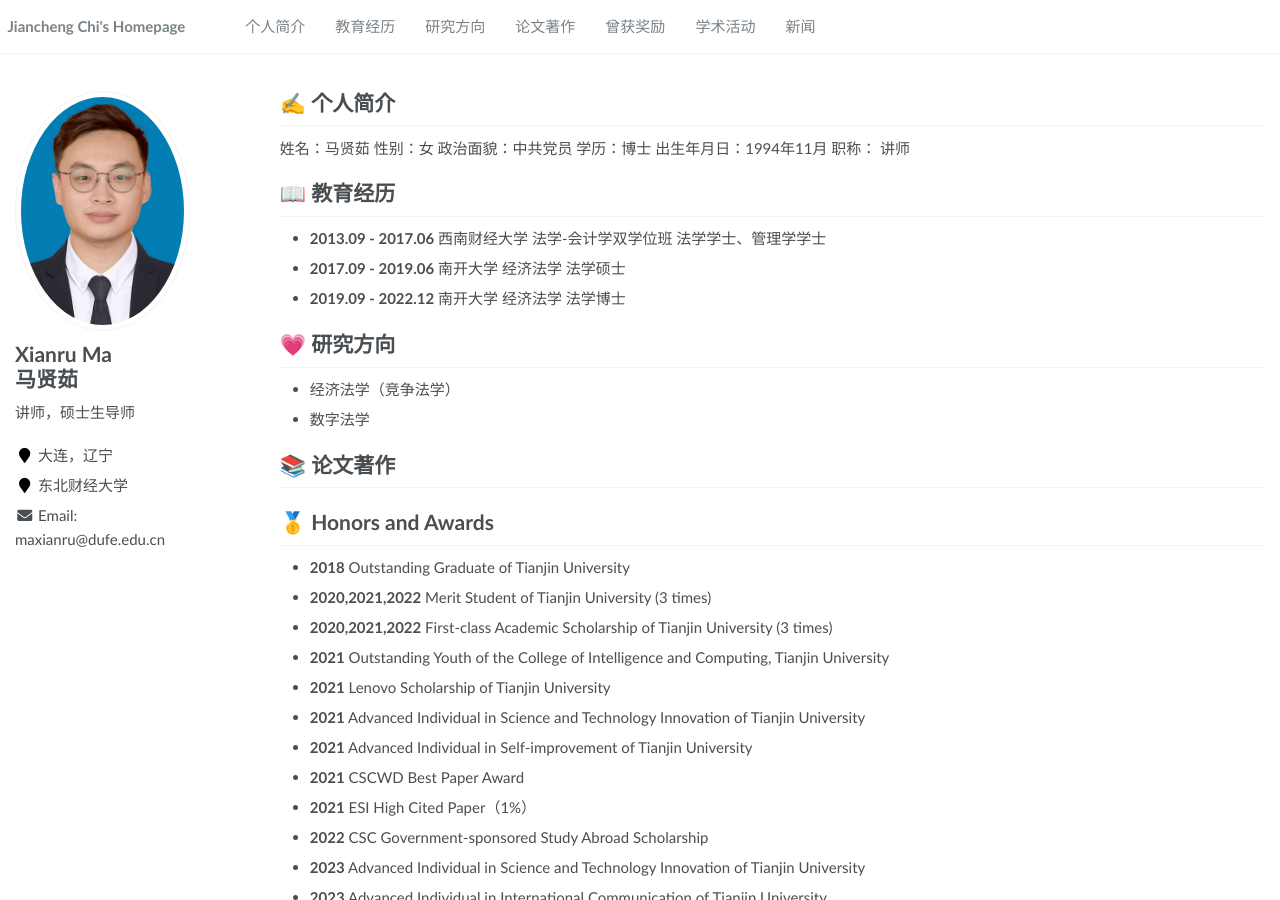
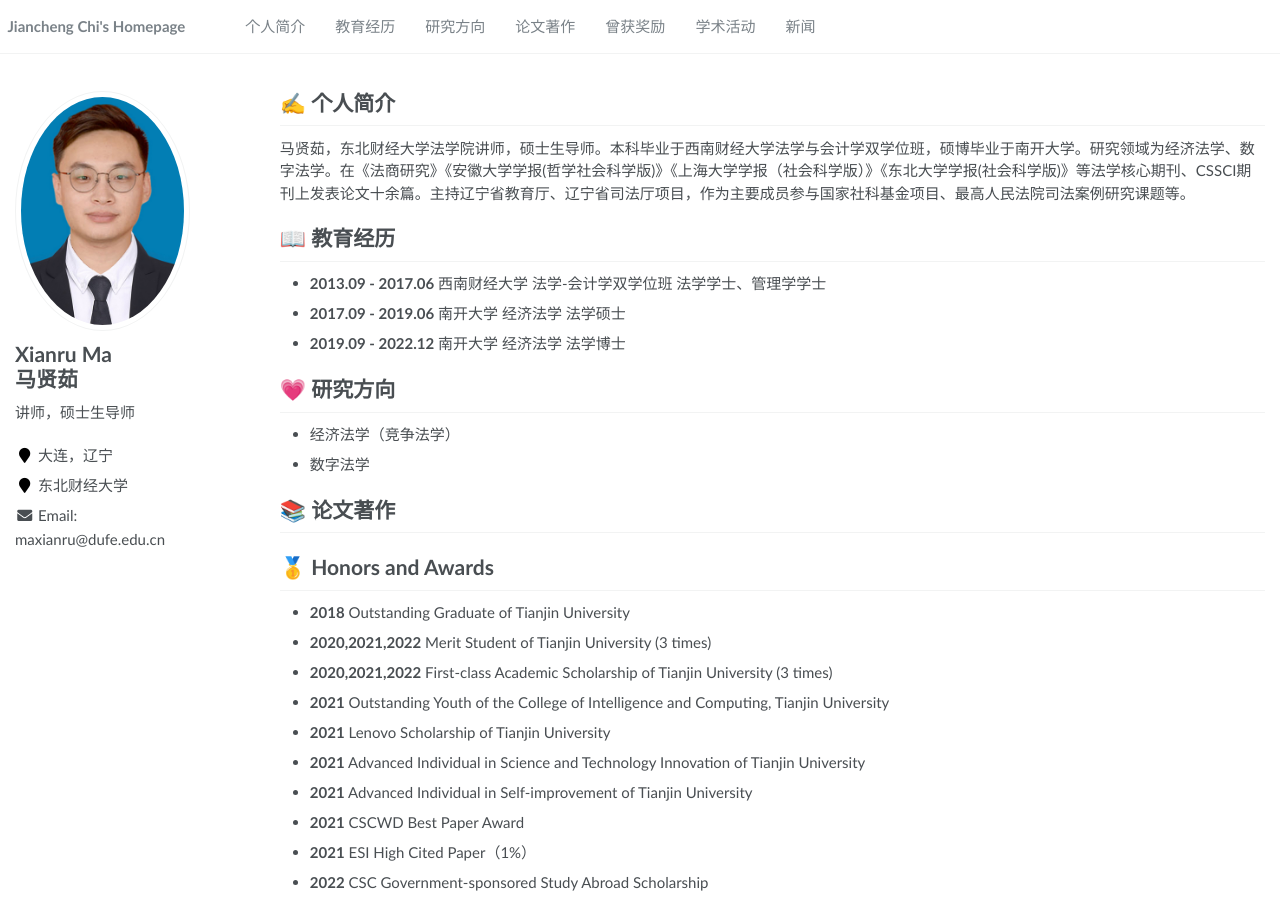
Before and after one commit to maxianru/maxianru.github.io, a Jekyll site: the page built from _pages/about.md, in a window 1280 px wide and 900 px high. Built offline with Jekyll 4.4.1, drawn with Linux system fonts in a browser that asks for light colours.

Commit message:
Update intro.md

```diff
--- a/_pages/includes/intro.md
+++ b/_pages/includes/intro.md
@@ -1,5 +1,2 @@
 # ✍  个人简介
-姓名：马贤茹	性别：女
-政治面貌：中共党员	学历：博士
-出生年月日：1994年11月
-职称： 讲师
+马贤茹，东北财经大学法学院讲师，硕士生导师。本科毕业于西南财经大学法学与会计学双学位班，硕博毕业于南开大学。研究领域为经济法学、数字法学。在《法商研究》《安徽大学学报(哲学社会科学版)》《上海大学学报（社会科学版）》《东北大学学报(社会科学版)》等法学核心期刊、CSSCI期刊上发表论文十余篇。主持辽宁省教育厅、辽宁省司法厅项目，作为主要成员参与国家社科基金项目、最高人民法院司法案例研究课题等。
```
